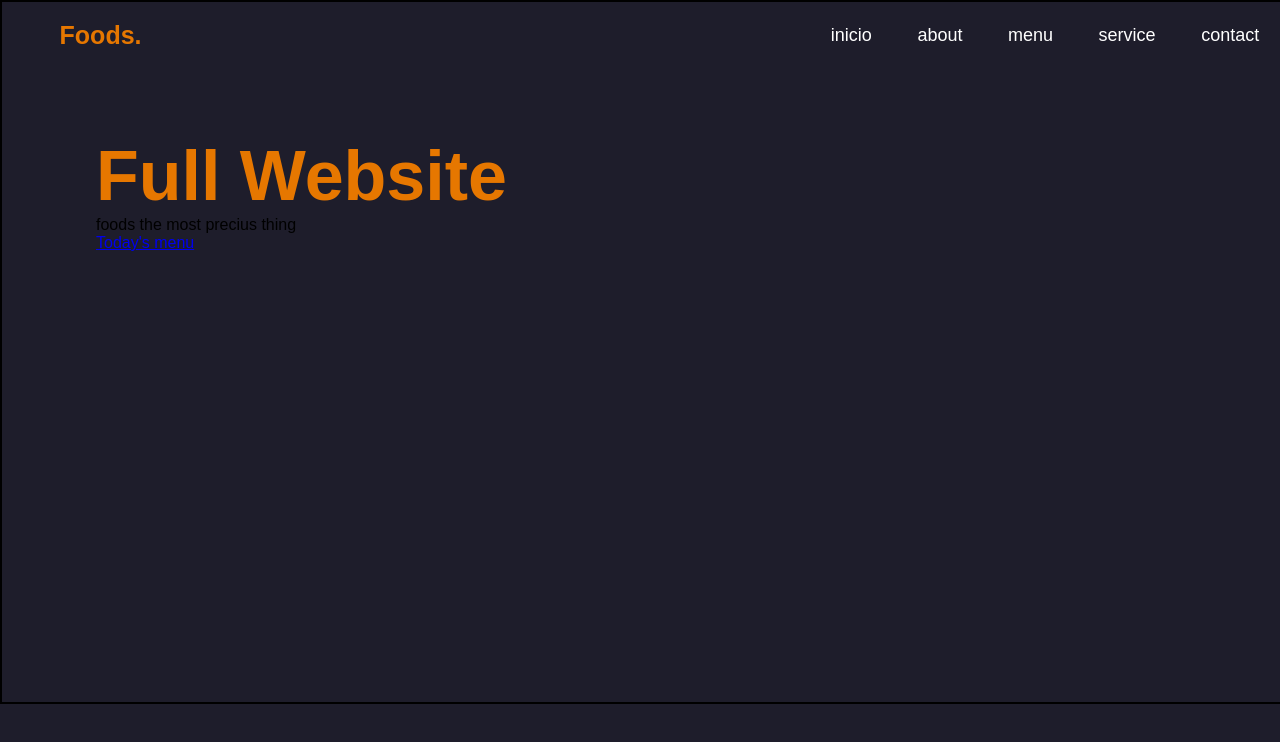
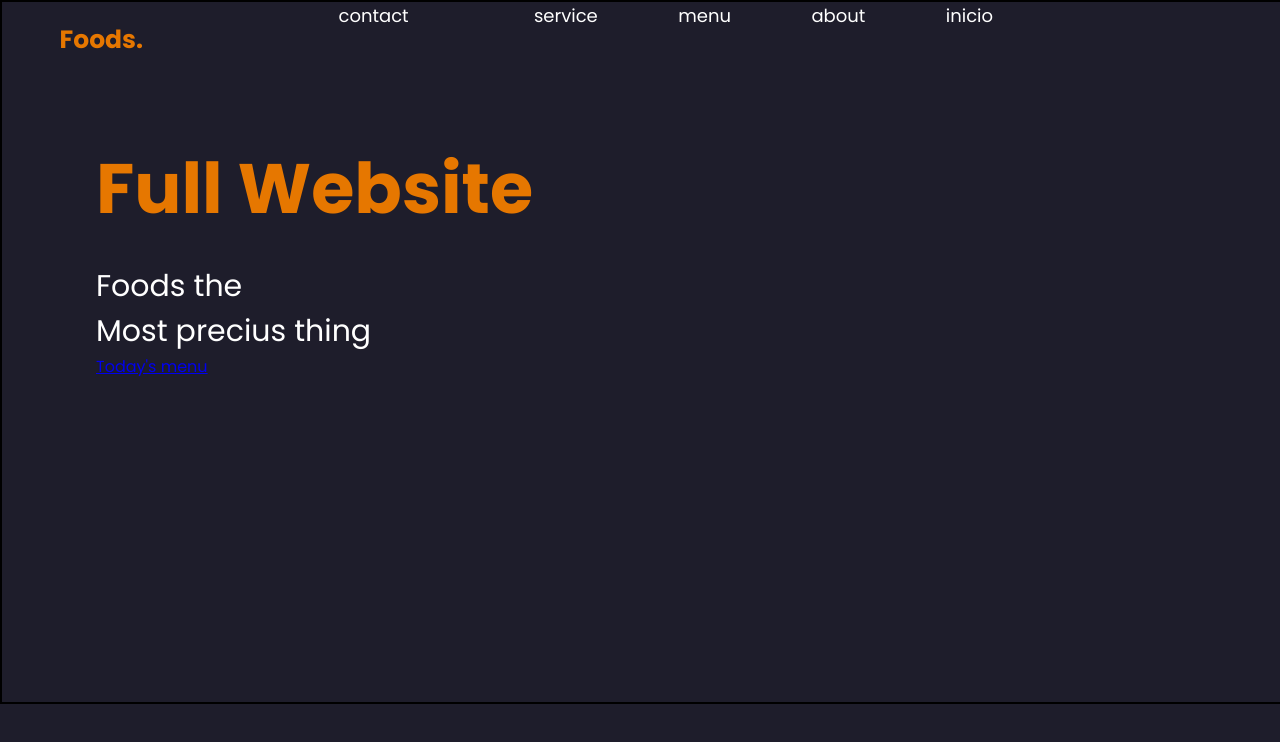
Before and after one commit to TitusRulos/ProyectoFinal.github.io, a plain HTML site: page index.html in a window 1280 px wide. Drawn offline with Linux system fonts and the light colour scheme.

Commit message:
segundo commit (arreglos en el header)

```diff
--- a/index.html
+++ b/index.html
@@ -12,12 +12,14 @@
 
     <div id="contenedor">
         <section id="pagina_inicio">
-            <section id="header_inicio">
+            <header>
+
                 <div id="logo">
                     <h1>Foods.</h1>
                 </div>
+
                 <section id="opciones_inicio">
-                    <article><a href="#pagina_contact">contact</a></article>
+                    <article id="ultimo"><a href="#pagina_contact">contact</a></article>
                     <article><a href="#pagina_service">service</a></article>
                     <article><a href="#pagina_menu">menu</a></article>
                     <article><a href="#pagina_about">about</a></article>
@@ -25,14 +27,18 @@
                     <div class="clearfix"></div>
                 </section>
                 <div class="clearfix"></div>
-            </section>
-            <div id="contenido_inicio">
+
+            </header>
+
+            <nav>
+
                 <div id="texto_cont_inicio">
                     <h1>Full Website</h1>
-                    <p>foods the most precius thing</p>
+                    <p>Foods the <br> Most precius thing</p>
                 </div>
                 <a href="#">Today's menu</a>
-            </div>
+
+            </nav>
             <div class="clearfix"></div>
         </section>
         <section id="pagina_about"></section>
--- a/styles.css
+++ b/styles.css
@@ -1,3 +1,5 @@
+@import url('https://fonts.googleapis.com/css2?family=Poppins:ital,wght@0,100;0,200;0,300;0,400;0,500;0,600;0,700;0,800;0,900;1,100;1,200;1,300;1,400;1,500;1,600;1,700;1,800;1,900&display=swap');
+
 *{
     padding: 0;
     margin: 0;
@@ -23,13 +25,15 @@ body{
 /* ----------------------------*/
 
 /* HEADER */
-#header_inicio{
+#pagina_inicio header{
     width: 100%;
     height: 10%;
+    display: flex;
+    justify-content: space-between;
 }
 
 #logo{
-    float: left;
+    /* float: left; */
     height: 100%;
     width: 10%;
 }
@@ -42,14 +46,17 @@ body{
 }
 
 #opciones_inicio{
-    float: right;
+    display: flex;
+    justify-content: space-evenly;
+    /* float: right; */
     height: 100%;
-    width: 40%;
+    width: 70%;
 }
 
 #opciones_inicio article{
-    float: right;
-    padding: 4.45%;
+
+    /* float: right; */
+    /* padding: 4.45%; */
 
 }
 #opciones_inicio a{
@@ -57,18 +64,30 @@ body{
     color: white;
     font-size: 18px;
 }
+
+#ultimo{
+    margin-right: 5%;
+}
 /* ------------------------ */
 
-/* CONTENIDO */
+/* CONTENIDO PAGINA INCIO */
 
-#contenido_inicio{
+#pagina_inicio nav{
     padding: 5%;
     margin-left: 30px;
 }
 
-#contenido_inicio h1{
+#pagina_inicio nav h1{
     color: #e67700;
     font-size: 70px;
+}
+
+
+
+#pagina_inicio nav p{
+    margin-top: 2%;
+    color: white;
+    font-size: 30px;
 }
 /* ------------------- */
 
```
